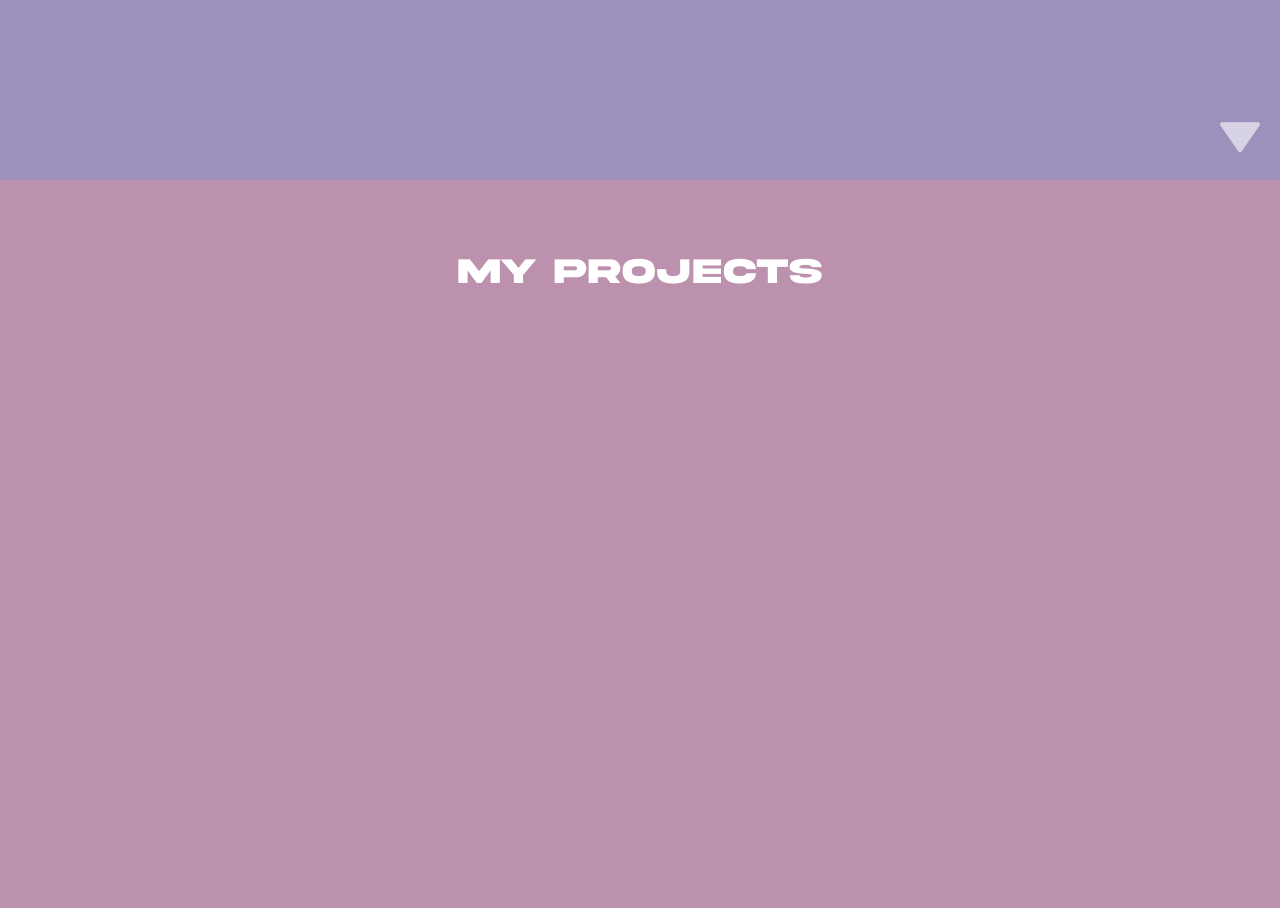
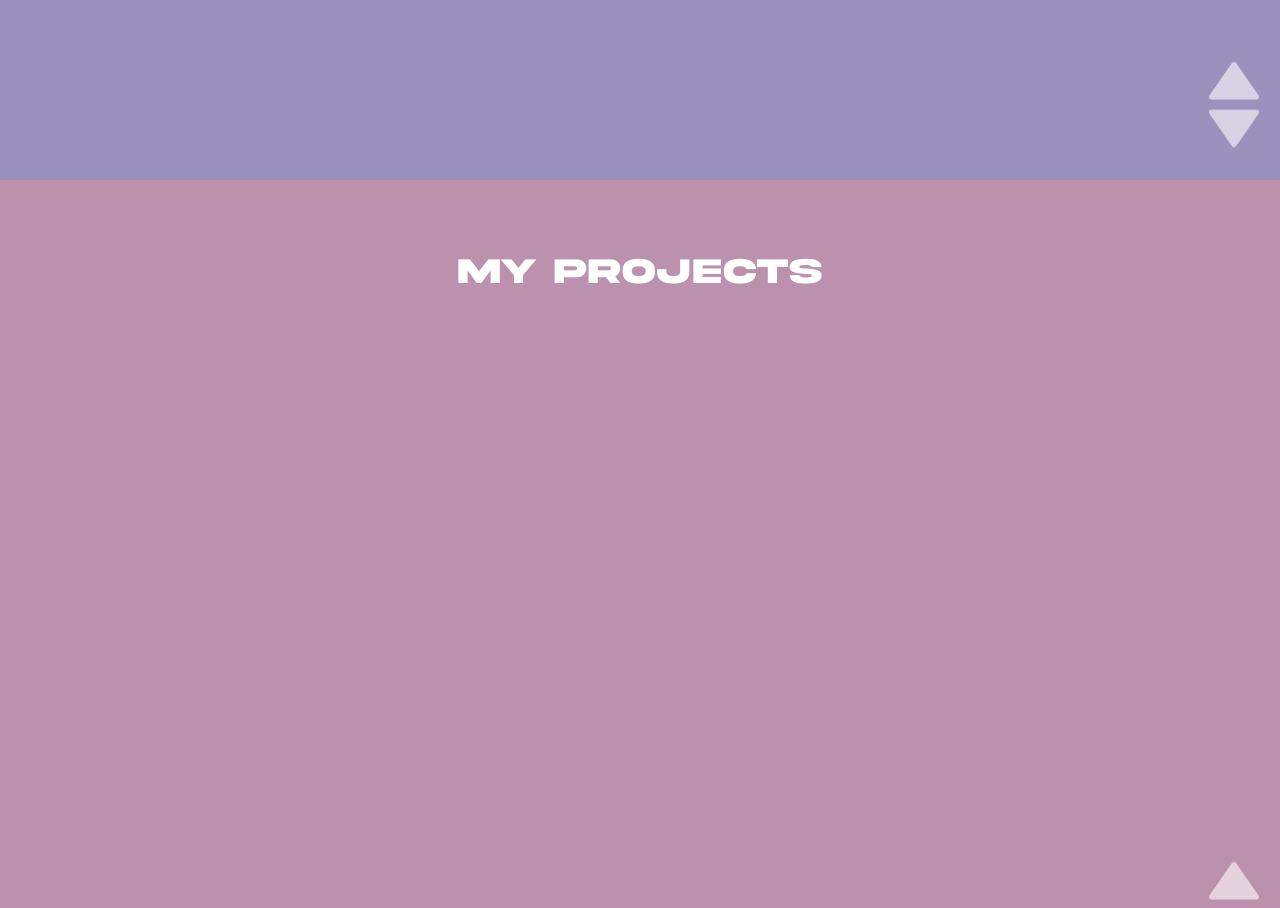
Before and after one commit to hasan-ali101/Portfolio, a Next.js app: page / in a window 1280 px wide. Shown: the part 1420-2328 px from the top of the page. Built offline with nearby package versions, Linux system fonts and the light colour scheme; what tailwindcss-animated would draw is missing.

Commit message:
animated upward arrows

```diff
--- a/src/pages/index.tsx
+++ b/src/pages/index.tsx
@@ -15,6 +15,9 @@ const handleScroll = (ref: any) => {
 
 export default function Home() {
   const { ref, inView } = useInView();
+  const { ref: arrowRef, inView: arrowInView } = useInView();
+  const { ref: arrowRef2, inView: arrow2InView } = useInView();
+  const { ref: arrowRef3, inView: arrow3InView } = useInView();
 
   const navPageRef = useRef<HTMLInputElement>(null);
   const workPageRef = useRef<HTMLInputElement>(null);
@@ -107,7 +110,7 @@ export default function Home() {
             className="relative flex flex-col justify-center md:flex-row h-full bg-backgroundA snap-always overflow-scroll snap-start md:gap-8 lg:gap-12"
           >
             <div className="max-w-[900px] relative min-h-screen  w-full flex items-center md:ml-6">
-              <div className="flex flex-col w-full pb-4 md:pb-12 pt-4 px-2 h-full md:h-fit items-center rounded-md border-2 bg-slate-400 bg-opacity-35 z-50">
+              <div className="flex flex-col w-full pb-4 md:pb-12 pt-4 px-2 h-full md:h-fit items-center rounded-md border-2 bg-slate-400 bg-opacity-35 z-40">
                 <div className="text-white  mt-4 font-akira text-4xl md:text-5xl lg:text-6xl text-center">
                   Hasan Ali
                 </div>
@@ -115,7 +118,7 @@ export default function Home() {
                   Front-end Developer
                 </div>
                 <div className="flex flex-col md:flex-row items-start gap-4 md:gap-8 pr-4 ">
-                  <div className="border-white border-opacity-40 mt-12 border-8 h-44 w-44 z-40 relative flex justify-center items-center my-6 rounded-full ">
+                  <div className="border-white border-opacity-40 mt-12 border-8 h-44 w-44 z-30 relative flex justify-center items-center my-6 rounded-full ">
                     <Image
                       className=" border-8 opacity-70 border-opacity-80 border-white w-40 h-40 rounded-full overflow-clip"
                       src={"/hasan.png"}
@@ -178,7 +181,7 @@ export default function Home() {
               <div className="text-white md:hidden font-akira text-4xl md:text-5xl lg:text-4xl text-center">
                 About
               </div>
-              <div className="flex flex-col justify-start items-center text-white z-50 border-2 transition-transform rounded-md min-h-[525px] bg-slate-400 bg-opacity-35 text-2xl  xl:text-3xl p-10 md:p-4 lg:p-14">
+              <div className="flex flex-col justify-start items-center text-white z-40 border-2 transition-transform rounded-md min-h-[525px] bg-slate-400 bg-opacity-35 text-2xl  xl:text-3xl p-10 md:p-4 lg:p-14">
                 <ReactTyped
                   strings={[
                     " Est soluta totam qui molestiae impedit sit consectetur repellendus et nostrum iure qui tempora voluptates eos perspiciatis quia! Non molestiae iusto a deserunt velit quo quos repellendus et molestiae blanditiis et odit similique et voluptas placeat et dolorum",
@@ -188,11 +191,22 @@ export default function Home() {
                 />
               </div>
             </div>
-            <div className="flex absolute bottom-16 md:bottom-2 right-4 z-50 text-6xl opacity-60  text-white">
+            <div
+              ref={arrowRef}
+              className="z-50 flex absolute bottom-16 md:bottom-2 right-4 text-6xl opacity-60  text-white"
+            >
               <BiSolidDownArrow
                 className=" cursor-pointer animate-bounce"
                 onClick={() => {
                   handleScroll(workPageRef.current);
+                }}
+              />
+            </div>
+            <div className="flex md:hidden absolute bottom-16 md:bottom-2 right-4 z-40 text-6xl opacity-60  text-white">
+              <BiSolidDownArrow
+                className={`cursor-pointer ${arrowInView && "animate-rotate"}`}
+                onClick={() => {
+                  handleScroll(navPageRef.current);
                 }}
               />
             </div>
@@ -206,11 +220,22 @@ export default function Home() {
                 My Work
               </div>
             </div>
-            <div className="flex absolute bottom-16 md:bottom-2 right-4 z-50 text-5xl opacity-60 text-white ">
+            <div
+              ref={arrowRef2}
+              className="flex absolute bottom-16 md:bottom-2 right-4 z-50 text-6xl opacity-60 text-white "
+            >
               <BiSolidDownArrow
                 className="cursor-pointer animate-bounce"
                 onClick={() => {
                   handleScroll(projectPageRef.current);
+                }}
+              />
+            </div>
+            <div className="flex absolute bottom-16 md:bottom-2 right-4 z-40 text-6xl opacity-60  text-white">
+              <BiSolidDownArrow
+                className={`cursor-pointer ${arrow2InView && "animate-rotate"}`}
+                onClick={() => {
+                  handleScroll(aboutPageRef.current);
                 }}
               />
             </div>
@@ -231,7 +256,10 @@ export default function Home() {
                 My Projects
               </div>
             </div>
-            <div className="flex absolute bottom-16 md:bottom-2 right-4 z-50 text-5xl opacity-60 text-white">
+            <div
+              ref={arrowRef3}
+              className="flex absolute bottom-16 md:bottom-2 right-4 z-50 text-6xl opacity-60 text-white"
+            >
               <BiSolidDownArrow
                 className="cursor-pointer animate-bounce"
                 onClick={() => {
@@ -239,14 +267,30 @@ export default function Home() {
                 }}
               />
             </div>
+            <div className="flex absolute bottom-16 md:bottom-2 right-4 z-40 text-6xl opacity-60  text-white">
+              <BiSolidDownArrow
+                className={`cursor-pointer ${arrow3InView && "animate-rotate"}`}
+                onClick={() => {
+                  handleScroll(workPageRef.current);
+                }}
+              />
+            </div>
           </div>
           <div
-            className=" w-screen h-screen bg-backgroundD snap-start snap-always"
+            className="relative w-screen h-screen bg-backgroundD snap-start snap-always"
             ref={contactPageRef}
           >
             <div className="flex p-8 items-start justify-center">
               <div className="text-white  mt-10 font-akira text-4xl md:text-5xl lg:text-4xl text-center">
                 Get in touch
+              </div>
+              <div className="flex absolute bottom-16 md:bottom-2 right-4 z-40 text-6xl opacity-60  text-white">
+                <BiSolidDownArrow
+                  className="cursor-pointer animate-rotate"
+                  onClick={() => {
+                    handleScroll(projectPageRef.current);
+                  }}
+                />
               </div>
             </div>
           </div>
--- a/tailwind.config.ts
+++ b/tailwind.config.ts
@@ -17,11 +17,16 @@ const config: Config = {
           "0%": { transform: "scale(1.3) translatey(-30%)" },
           "100%": { transform: "scale(1) translatey(0%)" },
         },
+        rotate: {
+          "0%": { transform: "rotate(0deg) " },
+          "100%": { transform: "rotate(-180deg) translatey(100%)" },
+        },
       },
       animation: {
         clouds: "clouds linear 180s infinite alternate",
         cloudsFast: "clouds linear 80s infinite alternate",
         scaler: "scaler linear 1s infinite alternate",
+        rotate: "rotate linear 0.3s forwards",
       },
       fontFamily: {
         akira: ["AKIRA", "sans-serif"],
```
